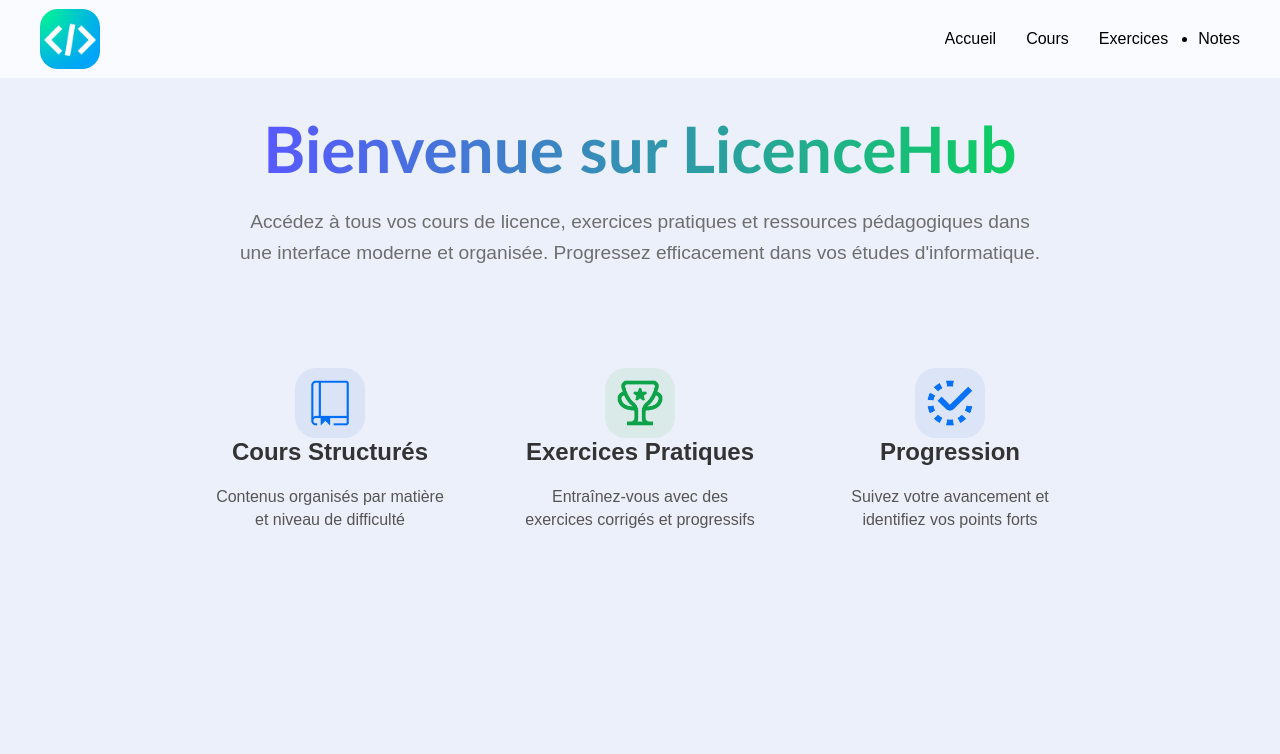
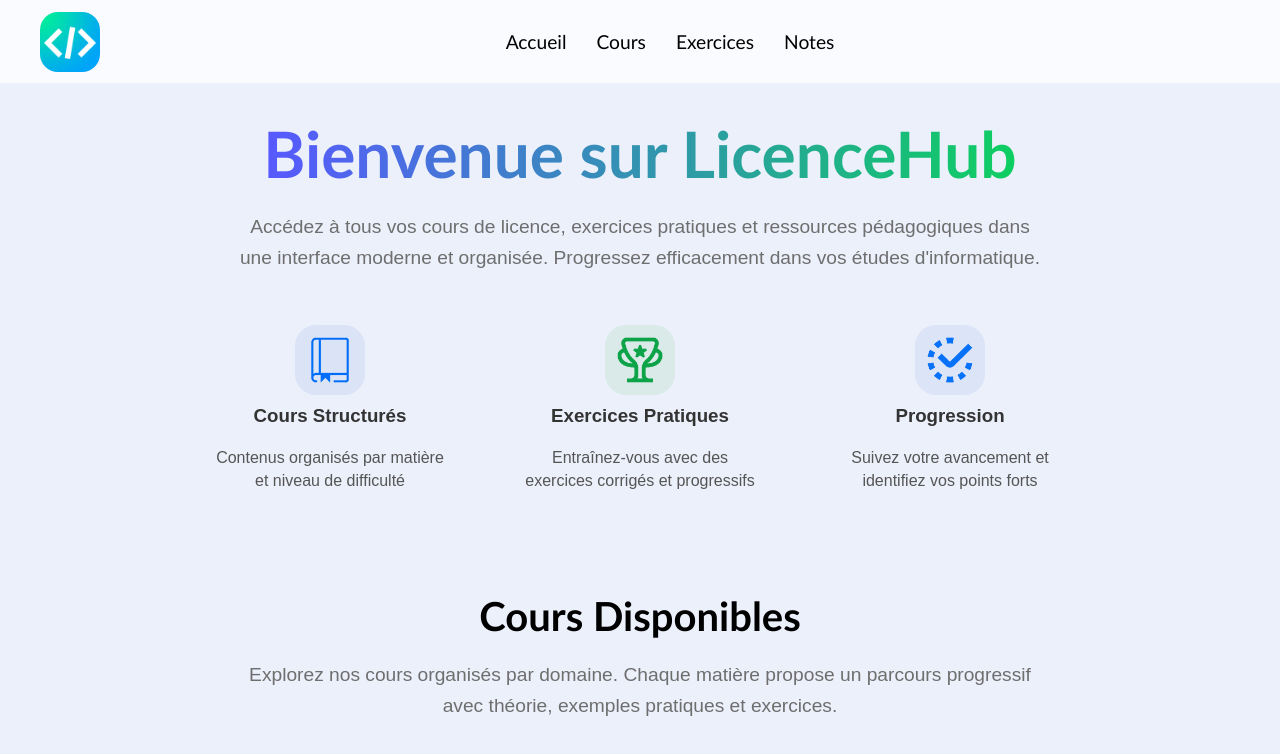
Before and after one commit to 1MarONE/LicenceHub, a plain HTML site: page index.html in a window 1280 px wide. Drawn offline with Linux system fonts and the light colour scheme.

Commit message:
ajout d'une nouvelle section

```diff
--- a/css/styles.css
+++ b/css/styles.css
@@ -8,7 +8,7 @@ h1 {
     margin-top: 0.5em;
 }
 
-h2 {
+h3 {
     color: #333;
 }
 
@@ -35,23 +35,34 @@ nav {
     background-color: #ffffffb9;
     position: sticky;
     top: 0;
-    left: auto;
     display: flex;
     align-items: center;
-    justify-content: space-between;
     padding: 0 40px;
 }
 
 nav ul {
     display: flex;
     gap: 30px;
+    justify-content: center;
+    flex: 1;
+    list-style: none;
+    margin: 0;
     padding: 30px 0;
-    overflow: hidden;
+}
+
+nav ul li {
+    display: flex;
+    align-items: center;
+    justify-content: center;
 }
 
 nav ul li a {
     color: black;
     text-decoration: none;
+    text-align: center;
+    display: block;
+    font-family: 'Gill Sans', 'Gill Sans MT', Calibri, 'Trebuchet MS', sans-serif;
+    font-size: 1.2em;
 }
 
 /* Centrage des éléments du menu */
@@ -63,6 +74,12 @@ nav ul li a {
 }
 
 /* ----------- Logo ----------- */
+.logo {
+    margin-right: auto;
+    display: flex;
+    align-items: center;
+}
+
 .logo img {
     border-radius: 30%;
     height: 60px;
@@ -97,8 +114,15 @@ nav ul li a {
 /* ----------- Icônes ----------- */
 .icone {
     height: 70px;
-    margin-bottom: 20px;
     border-radius: 30%;
-    margin: 0 auto;
+    margin: 10px 0;
     display: block;
+    margin-top: -3rem;
 }
+
+.Cours h2 {
+    color: #000000;
+    margin-top: 2em;
+    font-family: 'Gill Sans', 'Gill Sans MT', Calibri, 'Trebuchet MS', sans-serif;
+    font-size: 2.5em;
+}
--- a/index.html
+++ b/index.html
@@ -6,7 +6,7 @@
     <title>LicenceHub</title>
     <link rel="stylesheet" href="css/reset.css">
     <link rel="stylesheet" href="css/styles.css">
-
+    <script src="js/script.js" defer></script>
 
 </head>
 <body>
@@ -31,21 +31,28 @@
 
         <div class="bloc">
             <img src="images/Logo livre.png" alt="Icone Cours" class="icone">
-            <h2>Cours Structurés</h2>
+            <h3>Cours Structurés</h3>
             <p>Contenus organisés par matière et niveau de difficulté</p>
         </div>
 
         <div class="bloc">
             <img src="images/Logo Trophee.png" alt="Icone Exercices" class="icone">
-            <h2>Exercices Pratiques</h2>
+            <h3>Exercices Pratiques</h3>
             <p>Entraînez-vous avec des exercices corrigés et progressifs</p>
         </div>
 
         <div class="bloc">
             <img src="images/Logo Succès.png" alt="Icone Progression" class="icone">
-            <h2>Progression</h2>
+            <h3>Progression</h3>
             <p>Suivez votre avancement et identifiez vos points forts</p>
         </div>
+
+    </section>
+
+    <section class="Cours">
+
+        <h2>Cours Disponibles</h2>
+        <p>Explorez nos cours organisés par domaine. Chaque matière propose un parcours progressif avec théorie, exemples pratiques et exercices.</p>
 
     </section>
 
--- /dev/null
+++ b/js/script.js
@@ -0,0 +1,12 @@
+console.log("Nickel👍");
+
+const liensnav = document.querySelectorAll('.bandeau a');
+
+liensnav.forEach(lien => {
+    lien.addEventListener('mouseenter', function(ev) {
+        ev.currentTarget.style.color = '#0051ffff';
+    });
+    lien.addEventListener('mouseleave', function(ev) {
+        ev.currentTarget.style.color = '';
+    });
+});
```
